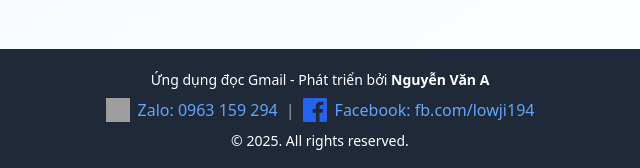
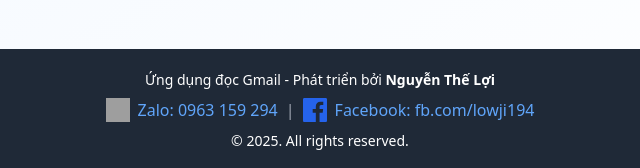
Before and after one commit to lowji194/GmailWebClient, a plain HTML site: page index.html in a window 1280 px wide. Shown: the part 629-797 px from the top of the page, 320-960 px from the left. Drawn offline with nearby package versions, Linux system fonts and the light colour scheme; grey boxes are pictures that could not be loaded.

Commit message:
Update index.html

```diff
--- a/index.html
+++ b/index.html
@@ -328,7 +328,7 @@
 
   <!-- FOOTER -->
   <footer class="bg-gray-800 text-white text-center py-4">
-    <p>Ứng dụng đọc Gmail - Phát triển bởi <strong>Nguyễn Văn A</strong></p>
+    <p>Ứng dụng đọc Gmail - Phát triển bởi <strong>Nguyễn Thế Lợi</strong></p>
     <div class="flex justify-center items-center space-x-2 mt-2">
       <img src="https://upload.wikimedia.org/wikipedia/commons/thumb/9/91/Icon_of_Zalo.svg/50px-Icon_of_Zalo.svg.png"
            alt="Zalo" class="w-6 h-6" />
```
